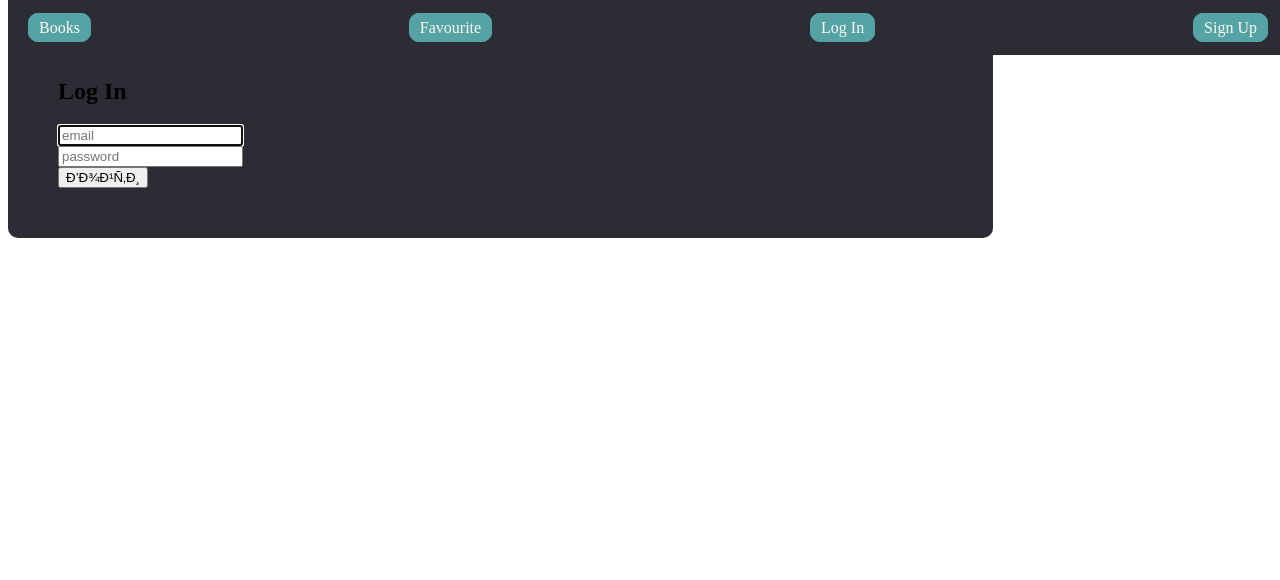
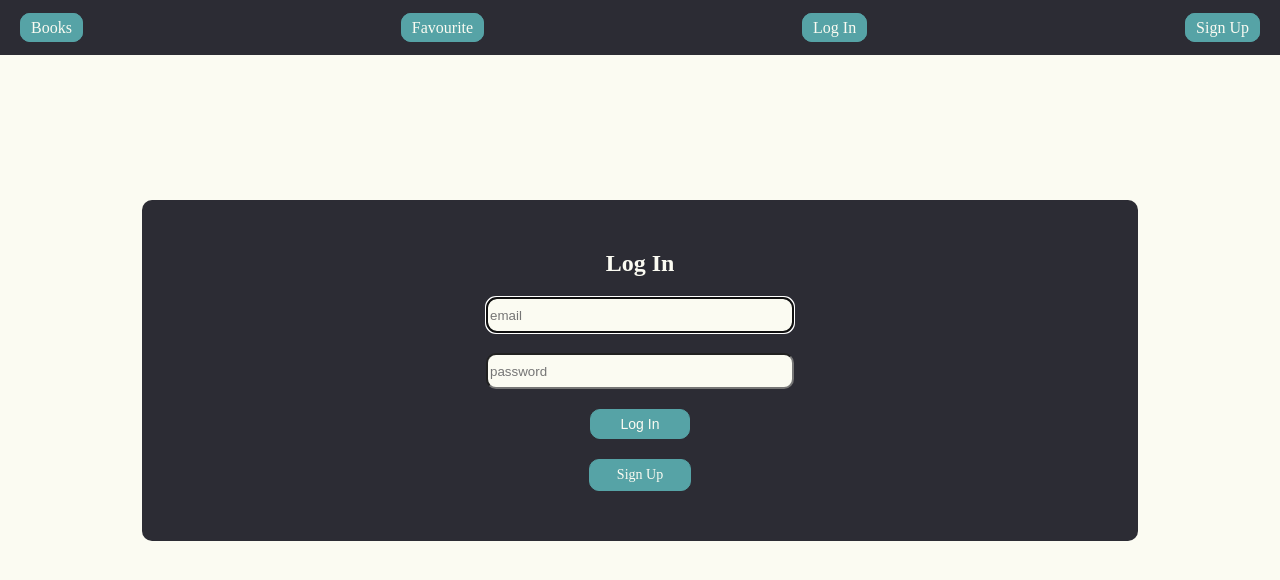
Before and after one commit to Matvey-Makaro/ITandDDP-6sem, a plain HTML site: page lab_rab3/log_in.html in a window 1280 px wide. Drawn offline with Linux system fonts and the light colour scheme.

Commit message:
Almost done log in.

```diff
--- /dev/null
+++ b/lab_rab3/css/body/body.css
@@ -0,0 +1,5 @@
+.body {
+    background-color: #fbfbf2;
+    margin: 0;
+    text-align: center;
+}
--- a/lab_rab3/css/content/content.css
+++ b/lab_rab3/css/content/content.css
@@ -1,3 +1,7 @@
 .content {
-
+    width: 100%;
+    display: flex;
+    flex-direction: column;
+    flex-wrap: wrap;
+    align-content: center;
 }
--- /dev/null
+++ b/lab_rab3/css/user-inpt-area/__button/user-inpt-area__button.css
@@ -0,0 +1,21 @@
+.user-inpt-area__button {
+    width: 100px;
+    height: 30px;
+    /* padding: 10px 50px; */
+    border: 1px solid #56A3A6;
+    /* margin: 10px 10px; */
+    background-color: #56A3A6;
+    color: #FBFBF2;
+    border-radius: 10px;
+    min-width: 100px;
+    min-height: 30px;
+    text-align: center;
+    letter-spacing: 0;
+    line-height: 0;
+    font-size: 14px;
+    /* font-family: 'Roboto'; */
+    text-decoration: none;
+    display: flex;
+    justify-content: center;
+    align-items: center;
+}
--- /dev/null
+++ b/lab_rab3/css/user-inpt-area/__element/user-inpt-area__element.css
@@ -0,0 +1,6 @@
+.user-inpt-area__element {
+    display: flex;
+    justify-content: center;
+    align-items: center;
+    margin-top: 20px;
+}
--- /dev/null
+++ b/lab_rab3/css/user-inpt-area/__h1/user-inpt-area__h1.css
@@ -0,0 +1,4 @@
+.user-inpt-area__h1 {
+    color: #fbfbf2;
+    margin: 0;
+}
--- /dev/null
+++ b/lab_rab3/css/user-inpt-area/__input/user-inpt-area__input.css
@@ -0,0 +1,6 @@
+.user-inpt-area__input {
+    background-color: #fbfbf2;
+    width: 300px;
+    height: 30px;
+    border-radius: 10px;
+}
--- a/lab_rab3/css/user-inpt-area/user-inpt-area.css
+++ b/lab_rab3/css/user-inpt-area/user-inpt-area.css
@@ -3,4 +3,5 @@
     width: 70%;
     border-radius: 10px;
     padding: 50px;
+    margin-top: 200px;
 }
--- a/lab_rab3/log_in.html
+++ b/lab_rab3/log_in.html
@@ -4,14 +4,19 @@
     <title>Sign In</title>
     <meta charset="uft-8"/>
     <meta name="viewport" content="initial-scale=1, width=device-width"/>
+    <link rel="stylesheet" href="css/body/body.css">
     <link rel="stylesheet" href="css/nav/nav.css">
     <link rel="stylesheet" href="css/nav/__items/nav__items.css">
     <link rel="stylesheet" href="css/nav/__item/nav__item.css">
     <link rel="stylesheet" href="css/nav/__ref-button/nav__ref-button.css">
     <link rel="stylesheet" href="css/user-inpt-area/user-inpt-area.css">
+    <link rel="stylesheet" href="css/user-inpt-area/__h1/user-inpt-area__h1.css">
+    <link rel="stylesheet" href="css/user-inpt-area/__element/user-inpt-area__element.css">
+    <link rel="stylesheet" href="css/user-inpt-area/__input/user-inpt-area__input.css">
+    <link rel="stylesheet" href="css/user-inpt-area/__button/user-inpt-area__button.css">
     <link rel="stylesheet" href="css/content/content.css">
   </head>
-  <body>
+  <body class="body">
       <header class="header">
         <nav class="nav">
           <ul class="nav__items">
@@ -32,20 +37,23 @@
       </header>
     <main class="content">
       <section class="user-inpt-area">
-        <h1>Log In</h1>
+        <h1 class = "user-inpt-area__h1">Log In</h1>
         <form method="post" autocomplete="on">
-          <div class="sign__elem">
-              <input class="input" name="email" type="email" placeholder="email" id="signin-input-email" required autofocus>
+          <div class="user-inpt-area__element">
+              <input class="input user-inpt-area__input" name="email" type="email" placeholder="email" id="signin-input-email" required autofocus>
           </div>
-          <div class="sign__elem">
-              <input class="input" name="password" type="password" placeholder="password" id="signin-input-password" required>
+          <div class="user-inpt-area__element">
+              <input class="input user-inpt-area__input" name="password" type="password" placeholder="password" id="signin-input-password" required>
           </div>
-          <div class="sign__elem">
-              <button class="button button_type_primary" id="signin-button">
-                  Войти
+          <div class="user-inpt-area__element">
+              <button class="button user-inpt-area__button" id="signin-button">
+                  Log In
               </button>
           </div>
       </form>
+      <div class="user-inpt-area__element">
+        <a class="user-inpt-area__button" href="sign_up.html">Sign Up</a>
+      </div>
       </section>
     </main>
 
```
